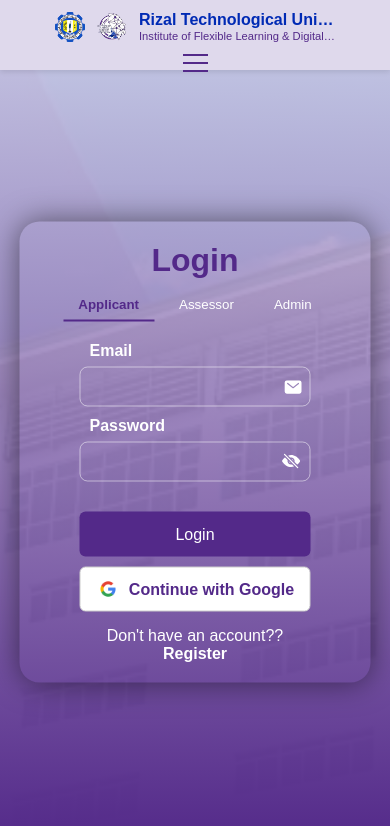
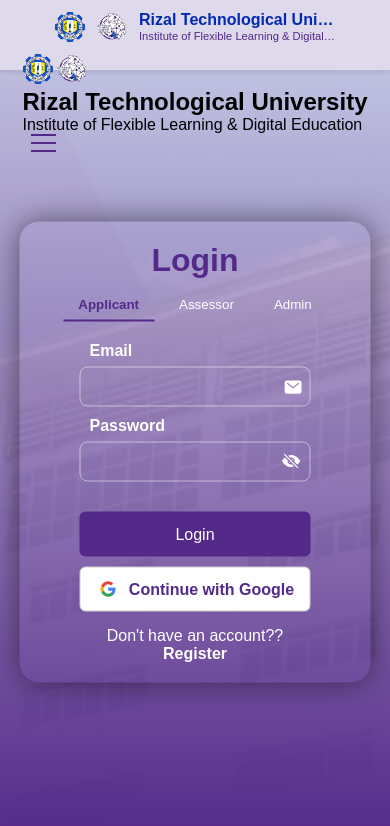
Before and after one commit to SanDaGods/FRONTEND_ETEEAP, a website: page frontend/client/applicant/login/login.html in a window 390 px wide. Drawn offline with nearby package versions, Linux system fonts and the light colour scheme.

Commit message:
loginmobile

```diff
--- a/frontend/client/applicant/login/login.html
+++ b/frontend/client/applicant/login/login.html
@@ -13,6 +13,7 @@
 </head>
 <body>
   <header>
+    <!-- Desktop Header (unchanged from original) -->
     <div class="logo-container">
       <img src="../img/RTU Logo.png" class="logo1" />
       <img src="../img/IFLDE Logo.png" class="logo2" />
@@ -21,13 +22,6 @@
         <p class="logo-subtext">Institute of Flexible Learning & Digital Education</p>
       </div>
     </div>
-
-    <!-- Mobile Menu Button (hidden on desktop) -->
-    <button class="mobile-menu-btn" id="mobileMenuBtn">
-      <span class="hamburger-icon"></span>
-    </button>
-
-    <!-- Desktop Navigation (unchanged from original) -->
     <nav class="nav">
       <ul>
         <li><a href="/index.html">Home</a></li>
@@ -37,6 +31,21 @@
         <button class="btnLogin-popup">Login</button>
       </ul>
     </nav>
+
+    <!-- Mobile Header (only visible on mobile) -->
+    <div class="mobile-header">
+      <div class="mobile-logo-container">
+        <img src="../img/RTU Logo.png" class="logo1" />
+        <img src="../img/IFLDE Logo.png" class="logo2" />
+        <div class="mobile-logo-text-container">
+          <h2 class="mobile-logo-text">Rizal Technological University</h2>
+          <p class="mobile-logo-subtext">Institute of Flexible Learning & Digital Education</p>
+        </div>
+      </div>
+      <button class="mobile-menu-btn" id="mobileMenuBtn">
+        <span class="hamburger-icon"></span>
+      </button>
+    </div>
 
     <!-- Mobile Navigation (hidden on desktop) -->
     <div class="mobile-nav" id="mobileNav">
@@ -49,6 +58,7 @@
       </ul>
     </div>
   </header>
+
 
   <div class="wrapper">
     <!-- Login Form -->
```
